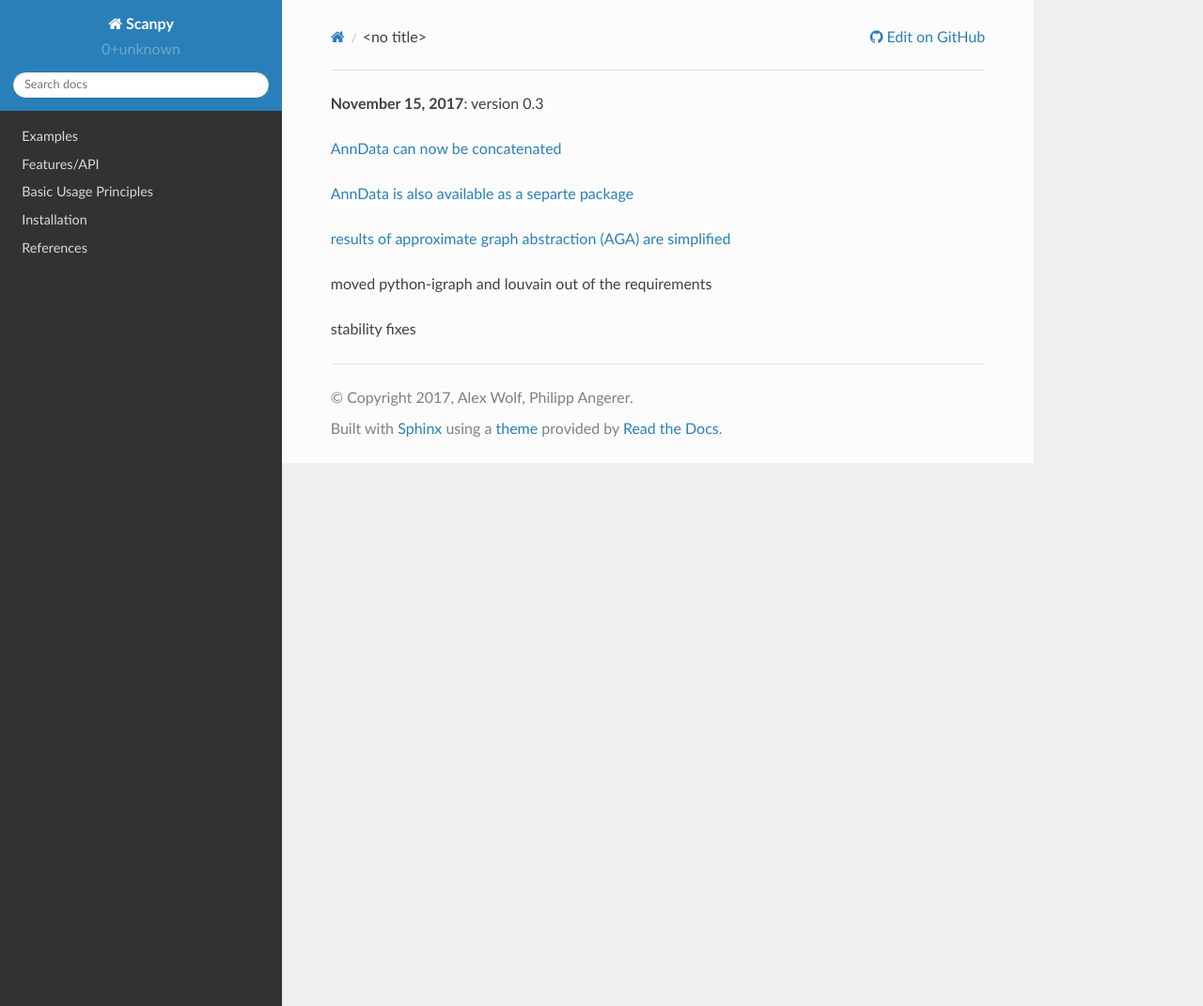
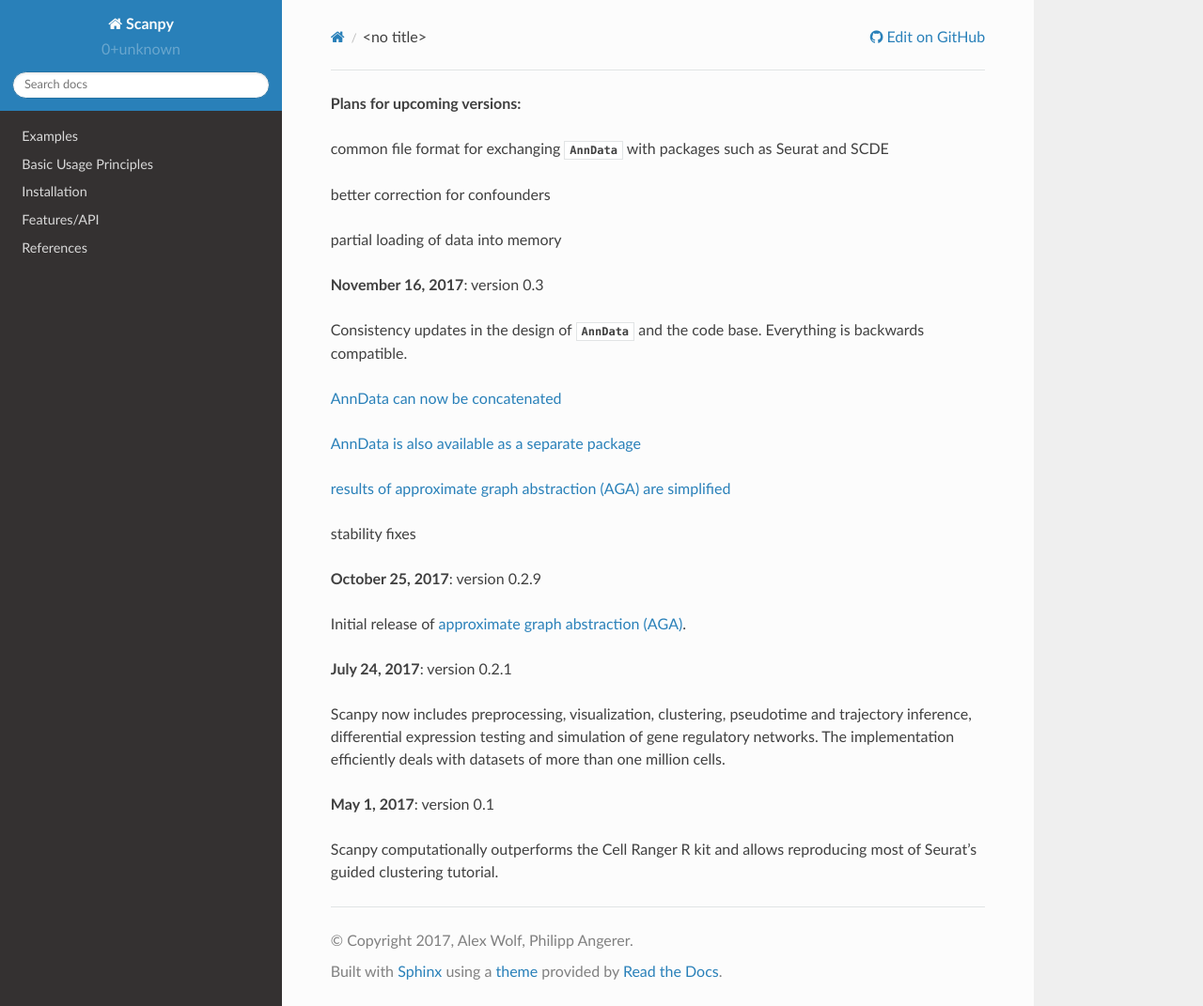
Before and after one commit to scverse/scanpy, a Sphinx documentation site: the page built from docs/release_notes.rst, in a window 1280 px wide and 1071 px high. Shown: the whole window at 94% size. Built offline with Sphinx 7.4.7 and the Read the Docs theme 2.0.0, drawn with Linux system fonts in a browser that asks for light colours.

Commit message:
update docs and release notes

```diff
--- a/docs/release_notes.rst
+++ b/docs/release_notes.rst
@@ -1,7 +1,30 @@
-**November 15, 2017**: version 0.3
+**Plans for upcoming versions:**
 
-- `AnnData can now be concatenated <https://scanpy.readthedocs.io/en/stable/api/scanpy.api.AnnData.concatenate.html>`_
-- `AnnData is also available as a separte package <https://pypi.python.org/pypi/anndata/>`_
+- common file format for exchanging :class:`~scanpy.api.AnnData` with packages such as Seurat and SCDE
+- better correction for confounders
+- partial loading of data into memory
+
+
+**November 16, 2017**: version 0.3
+
+Consistency updates in the design of :class:`~scanpy.api.AnnData` and the code base. Everything is backwards compatible.
+
+- `AnnData can now be concatenated <https://scanpy.readthedocs.io/en/stable/api/scanpy.api.AnnData.html>`_
+- `AnnData is also available as a separate package <https://pypi.python.org/pypi/anndata/>`_
 - `results of approximate graph abstraction (AGA) are simplified <https://github.com/theislab/graph_abstraction>`_
-- moved python-igraph and louvain out of the requirements
 - stability fixes
+
+
+**October 25, 2017**: version 0.2.9
+
+Initial release of `approximate graph abstraction (AGA) <https://github.com/theislab/graph_abstraction>`_.
+
+
+**July 24, 2017**: version 0.2.1
+
+Scanpy now includes preprocessing, visualization, clustering, pseudotime and trajectory inference, differential expression testing and simulation of gene regulatory networks. The implementation efficiently deals with datasets of more than one million cells.
+
+
+**May 1, 2017**: version 0.1
+
+Scanpy computationally outperforms the Cell Ranger R kit and allows reproducing most of Seurat's guided clustering tutorial.
```
Also changed, not shown: docs/index.rst (+5 -7 lines), 4 other files.
